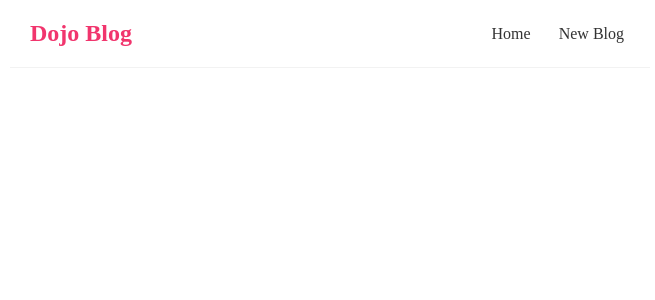
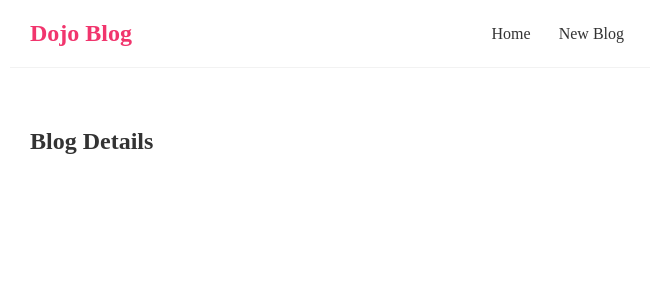
Before and after one commit to imAravinda/React-Blog, a React (Create React App) app: page /blogs/1 in a window 1280 px wide. Shown: the top 300 px of the page, without its empty margins (310-965 px from the left). Built offline with nearby package versions, Linux system fonts and the light colour scheme; the HTML template or start-up script is replaced by a standard one.

Commit message:
add new route

```diff
--- a/src/App.js
+++ b/src/App.js
@@ -3,6 +3,7 @@ import Navbar from './navbar';
 import Home from './Home';
 import {BrowserRouter as Router,Route,Switch} from 'react-router-dom';
 import Create from './create';
+import BlogDetails from './BlogDetails'
 function App() {
   return (
     <Router>
@@ -16,6 +17,9 @@ function App() {
           <Route path="/create">
             <Create />
           </Route>
+          <Route path="/blogs/:id">
+            <BlogDetails />
+          </Route>
         </Switch>
       </div>
     </div>
--- a/src/BlogDetails.js
+++ b/src/BlogDetails.js
@@ -4,5 +4,4 @@ const BlogDetails = () => {
      );
 }
 
-export default BlogDetai
-<h2>Blog Details</h2>ls;
+export default BlogDetails
```
